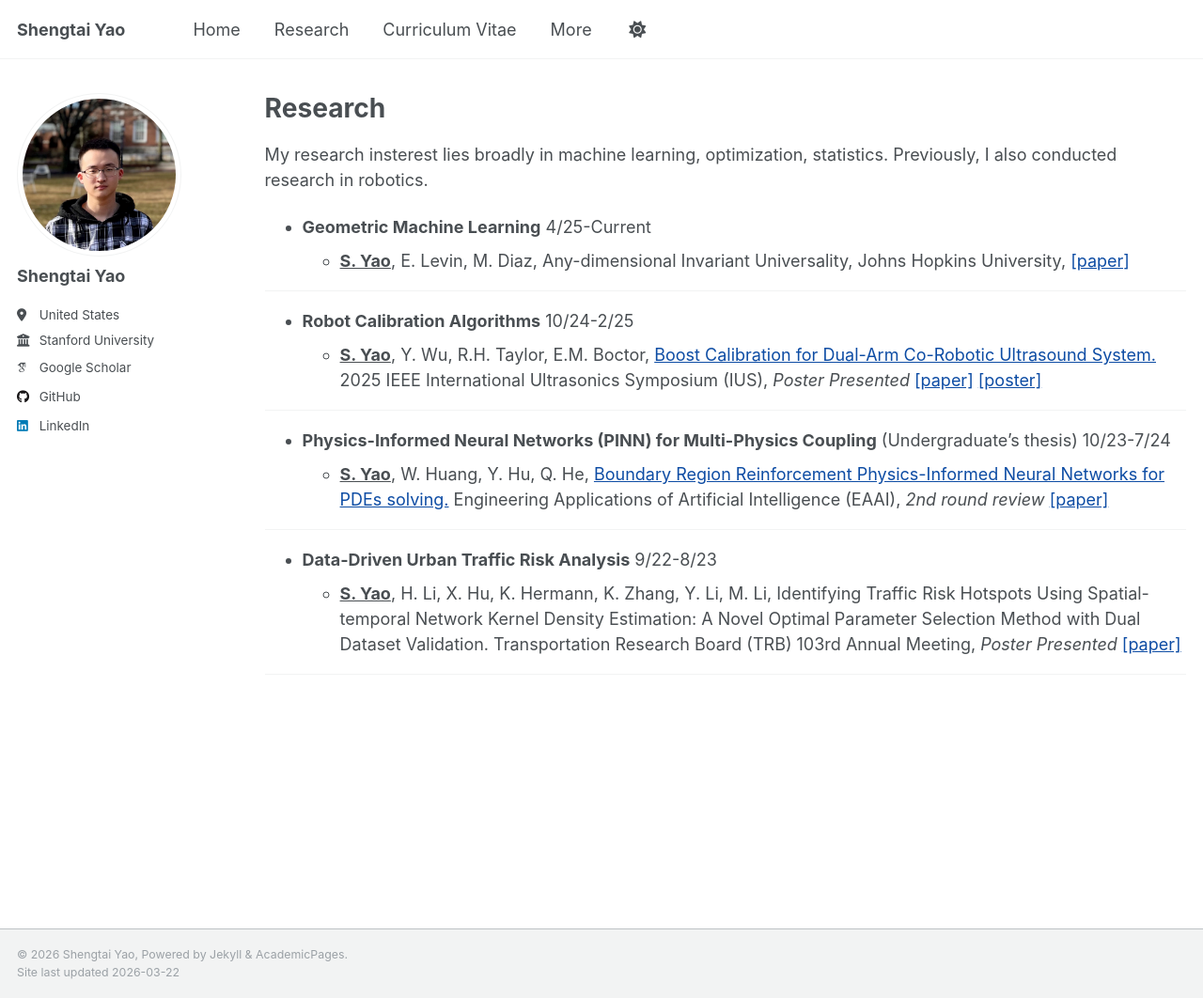
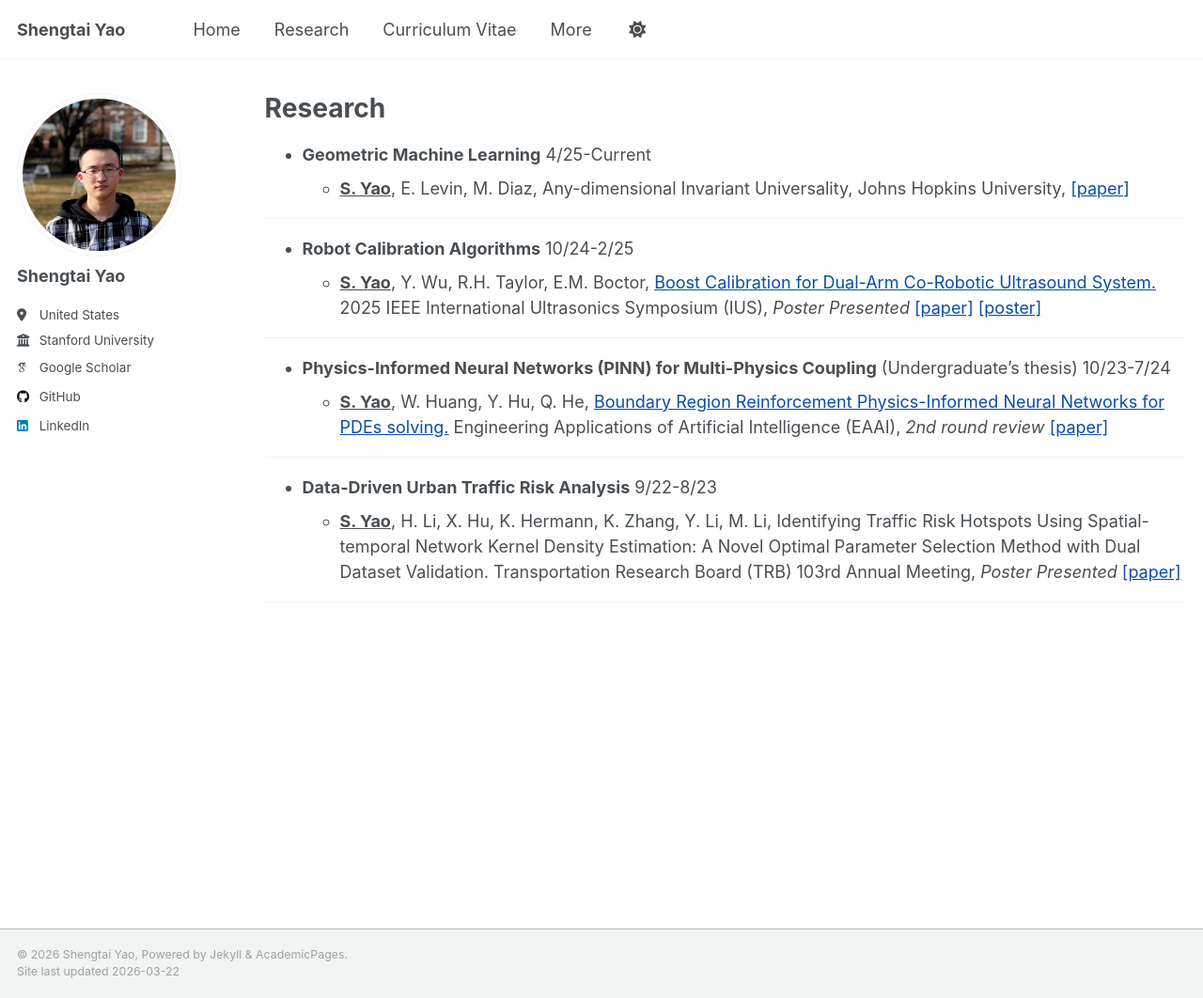
Before and after one commit to Yaoshengtai/Yaoshengtai.github.io, a Jekyll site: the page built from _pages/research.md, in a window 1280 px wide and 1062 px high. Shown: the whole window at 94% size. Built offline with Jekyll 4.4.1, drawn with Linux system fonts in a browser that asks for light colours; some web fonts are replaced.

Commit message:
Update research.md

```diff
--- a/_pages/research.md
+++ b/_pages/research.md
@@ -6,7 +6,6 @@ author_profile: true
 
 ---
 
-My research insterest lies broadly in machine learning, optimization, statistics. Previously, I also conducted research in robotics.
 
 - **Geometric Machine Learning** 4/25-Current
   - <span style="font-weight:bold; text-decoration:underline;">S. Yao</span>, E. Levin, M. Diaz, Any-dimensional Invariant Universality, Johns Hopkins University, [\[paper\]](/files/paper/Master_s_Thesis_Shengtai.pdf)
```
